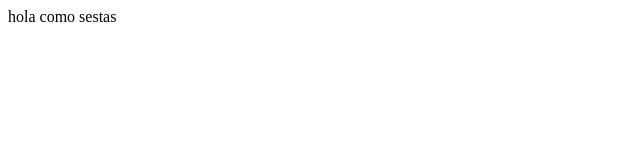
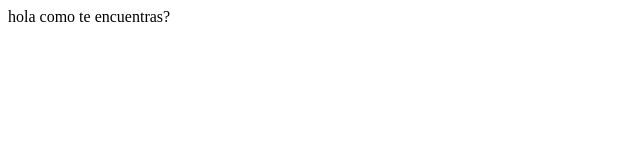
Before and after one commit to SebastianFernandez19/proyectoDemoCursoPrework, a plain HTML site: page index.html in a window 1280 px wide. Shown: the full height of the page, 0-640 px from the left. Drawn offline with Linux system fonts and the light colour scheme.

Commit message:
second commit

```diff
--- a/index.html
+++ b/index.html
@@ -7,7 +7,7 @@
 </head>
 <body>
     <article>
-        hola como sestas
+        hola como te encuentras?
     </article>
 </body>
 </html>
```
